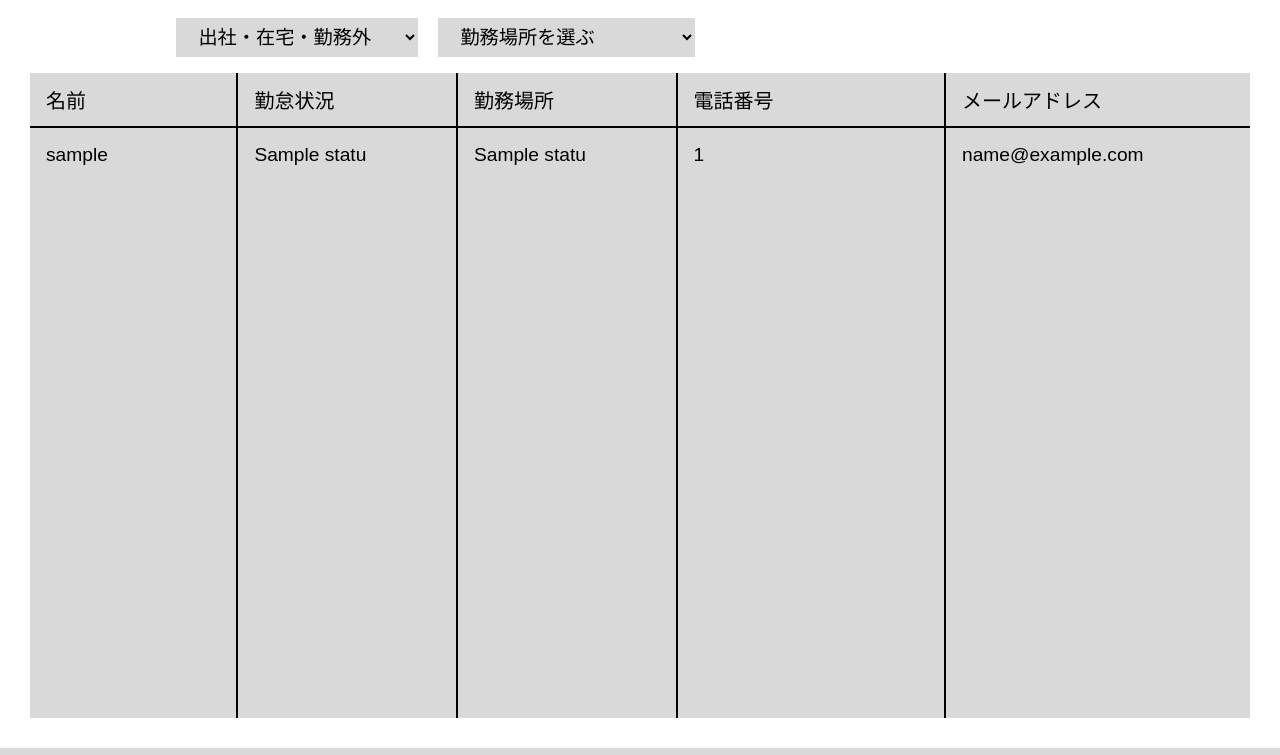
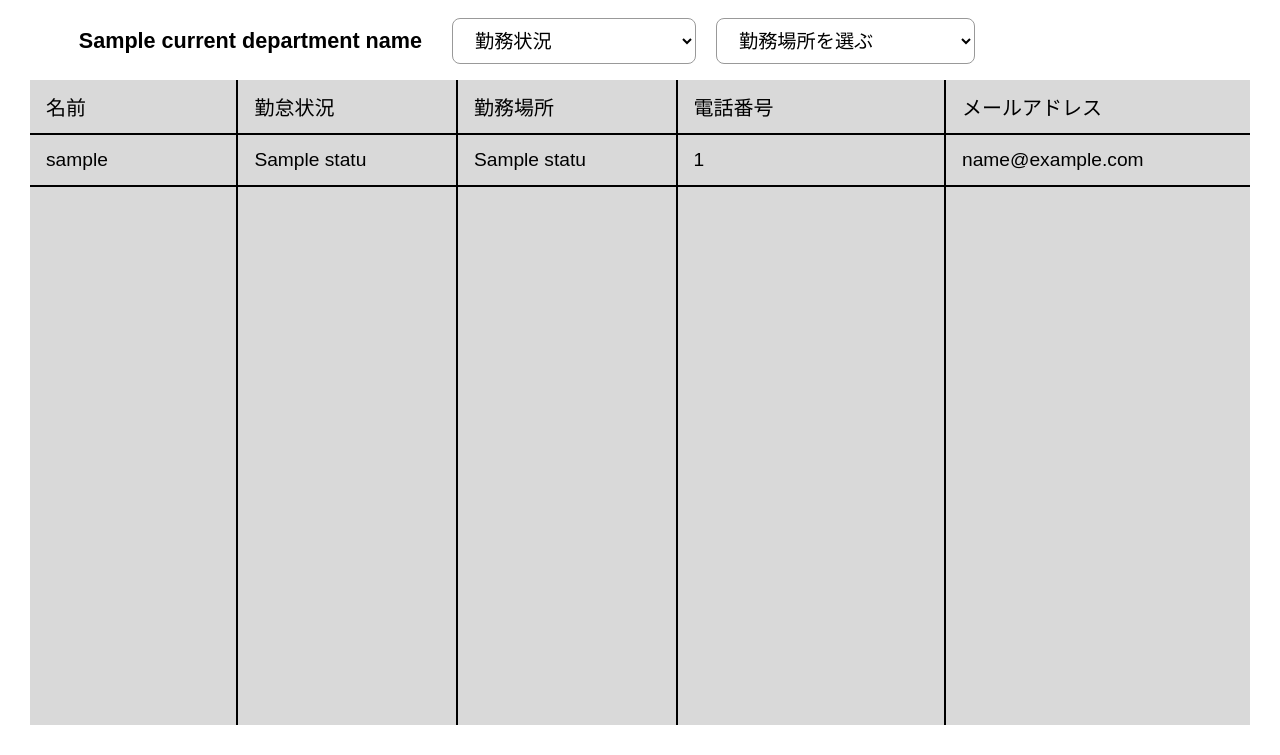
Before and after one commit to ky1907/NGY, a Spring app: template ngy_kintai/src/main/resources/templates/working_status.html in a window 1280 px wide. Shown: the part 64-819 px from the top of the page. Run offline with Thymeleaf, Linux system fonts and the light colour scheme; the template is opened without the code that fills it: most values are stand-ins (such as "Sample title", 1, 10 or a date in 2020); data that the repository does not hold is empty; database files in the repository are not loaded.

Commit message:
勤務状況一覧修正

```diff
--- a/ngy_kintai/src/main/resources/templates/working_status.html
+++ b/ngy_kintai/src/main/resources/templates/working_status.html
@@ -39,20 +39,36 @@
             display: flex;
             align-items: center;
             gap: 20px;
-            margin-left: 12%;
+            margin-left: 4%;
             margin-bottom: 16px;
+            flex-wrap: wrap;
+        }
+        /* 現在表示中の部署名（黒文字） */
+        .current-dept-label {
+            color: #000000;
+            font-size: 1.35em;
+            font-weight: bold;
+            margin-right: 10px;
         }
         .filter-select {
-            background-color: #d9d9d9;
-            border: none;
+            background-color: #ffffff;
+            color: #000000;
+            border: 1px solid #999999;
+            border-radius: 8px;
             padding: 8px 18px;
             font-size: 1.2em;
-            color: #000;
             cursor: pointer;
-            min-width: 220px;
+            min-width: 210px;
+            height: 46px;
+        }
+        .filter-select option {
+            background-color: #ffffff;
+            color: #000000;
         }
         .filter-select:focus {
-            outline: 2px solid #888;
+            outline: 2px solid #888888;
+            background-color: #ffffff;
+            color: #000000;
         }
         /* 画面全体を使うグレーのテーブルコンテナ */
         .table-wrapper {
@@ -89,12 +105,16 @@
         .col-email { width: 25%; }
 
         .status-table tbody td {
-            vertical-align: top;
+            vertical-align: middle;
             font-size: 1.2em;
-            padding: 16px;
+            padding: 14px 16px;
             border-right: 2px solid #000;
             word-break: break-all;
             height: 48px;
+        }
+        /* 人と人の間の横線の仕切り（他の罫線と同じ2pxに統一） */
+        .status-table tbody tr:not(.filler-row) td {
+            border-bottom: 2px solid #000;
         }
         .status-table tbody td:last-child {
             border-right: none;
@@ -120,9 +140,12 @@
 
     <!-- 選択式絞り込みフォーム -->
     <form id="filterForm" th:action="@{/working_status}" method="get" class="filter-bar">
-        <!-- 出社・在宅・勤務外 選択プルダウン -->
+        <!-- 今見ている部署名（黒文字表示） -->
+        <span class="current-dept-label" th:text="${currentDepartmentName}">部署名</span>
+
+        <!-- 勤務状況 選択プルダウン -->
         <select name="workStatusId" class="filter-select" onchange="this.form.submit()">
-            <option value="" th:selected="${selectedStatusId == null or selectedStatusId == ''}">出社・在宅・勤務外</option>
+            <option value="" th:selected="${selectedStatusId == null or selectedStatusId == ''}">勤務状況</option>
             <option th:each="st : ${statusMasterList}"
                     th:value="${st.workStatusId}"
                     th:text="${st.workStatusName}"
@@ -137,6 +160,15 @@
                     th:value="${loc.workLocationId}"
                     th:text="${loc.workLocationName}"
                     th:selected="${loc.workLocationId == selectedLocationId}">
+            </option>
+        </select>
+
+        <!-- 部署選択プルダウン（管理者のみ表示） -->
+        <select th:if="${isAdmin}" name="departmentId" class="filter-select" onchange="this.form.submit()">
+            <option th:each="dept : ${departmentMasterList}"
+                    th:value="${dept.departmentId}"
+                    th:text="${dept.departmentName}"
+                    th:selected="${dept.departmentId == selectedDepartmentId}">
             </option>
         </select>
     </form>
```
Also changed, not shown: ngy_kintai/src/main/java/com/example/ngy_kintai/Controller/user_working_displayController.java (+31 -6 lines).
